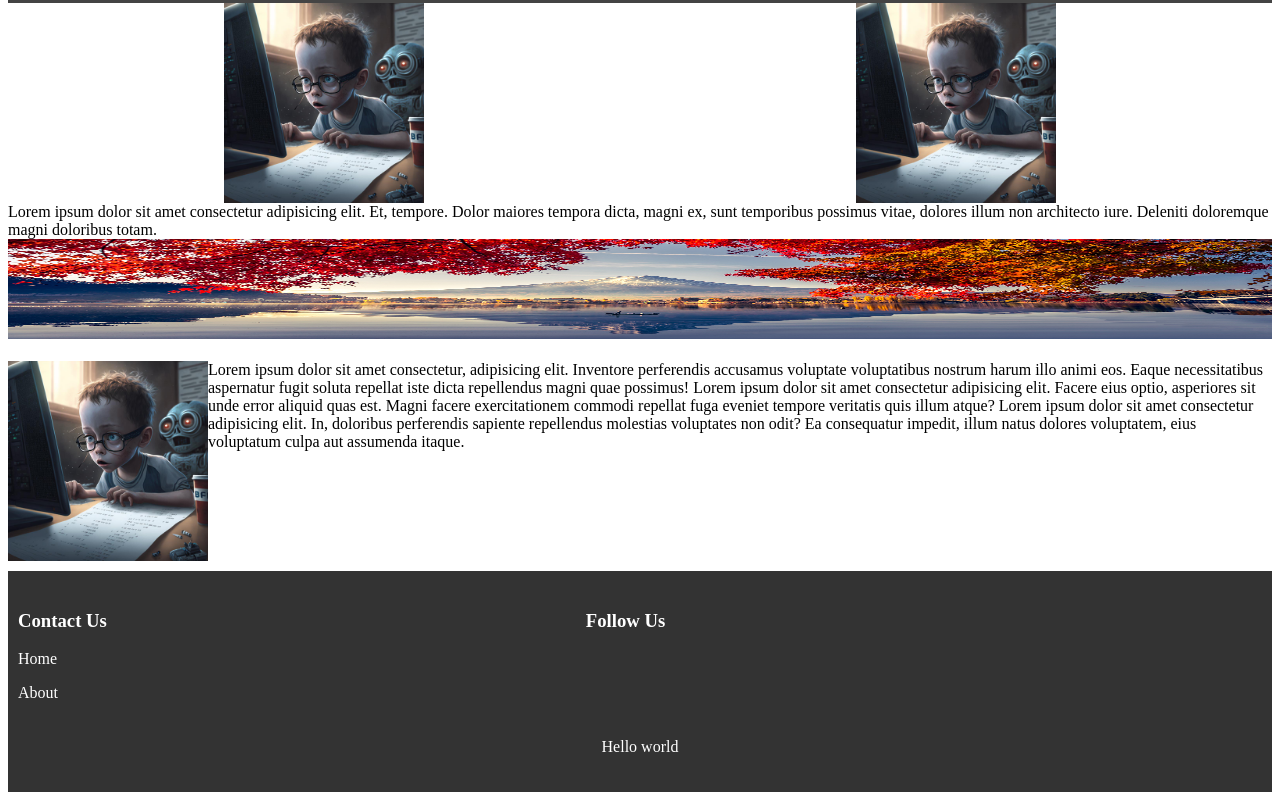
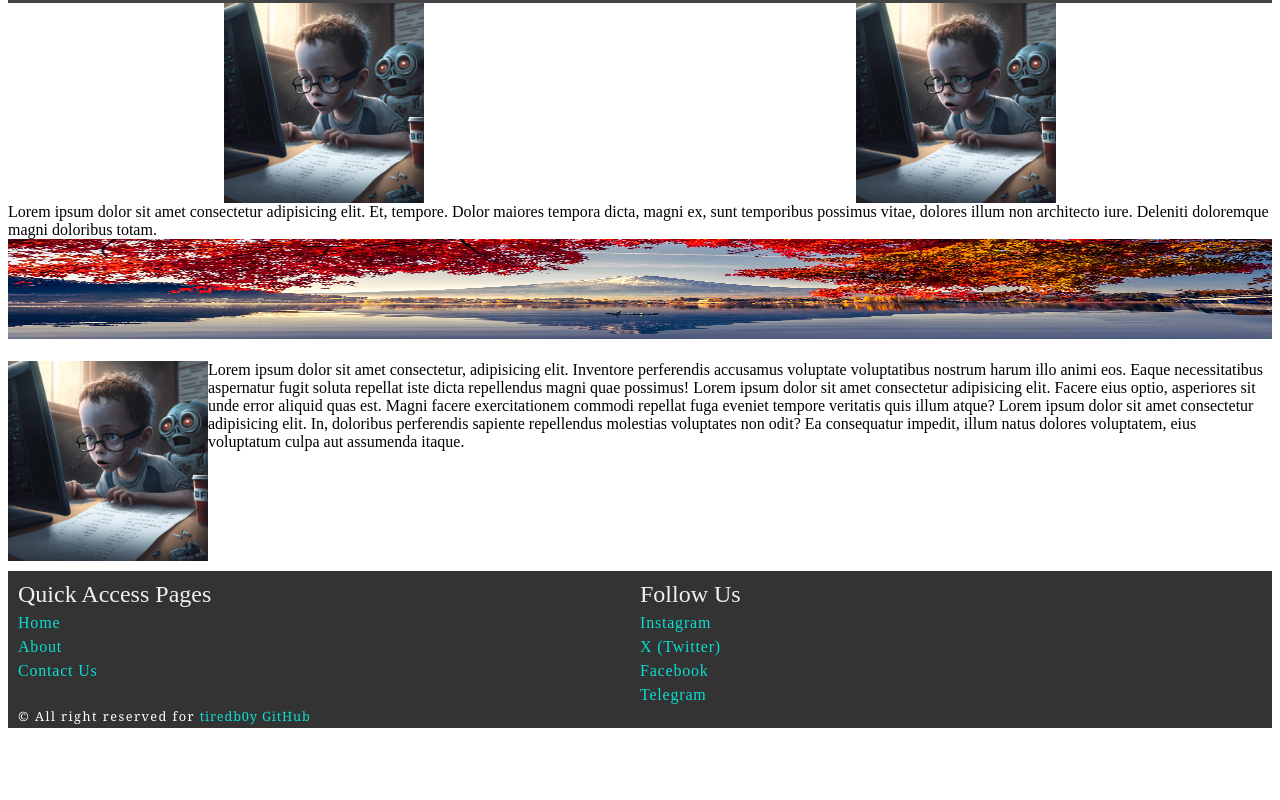
Before and after one commit to Tiredb0y/1-project, a Vue app in the folder vue-project/: page / in a window 1280 px wide. Shown: the part 247-1047 px from the top of the page. After the commit the page ends 983 px from the top, so only its background shows below. Built offline with nearby package versions, Linux system fonts and the light colour scheme.

Commit message:
redesign footer

```diff
--- a/vue-project/src/components/footervue.vue
+++ b/vue-project/src/components/footervue.vue
@@ -5,62 +5,64 @@
       <footer>
         <div class="footer-container">
           <div class="contact-info">
-            <h3><RouterLink to="/contact" class="link">Contact Us</RouterLink></h3>
-          <p><RouterLink to="/" class="link">Home</RouterLink></p>
-          <p><RouterLink to="/about" class="link">About</RouterLink></p>
-
+            <div class="footer-title">Quick Access Pages</div>
+          <div class="link-container"><RouterLink to="/" class="link">Home</RouterLink></div>
+          <div class="link-container"><RouterLink to="/about" class="link">About</RouterLink></div>
+          <div class="link-container"><RouterLink to="/contact" class="link">Contact Us</RouterLink></div>
           </div>
           <div class="social-media">
-            <h3>Follow Us</h3>
+            <div class="footer-title">Follow Us</div>
+            <div class="link-container"><a href="javascript:void(0)">Instagram</a></div>
+            <div class="link-container"><a href="javascript:void(0)">X (Twitter)</a></div>
+            <div class="link-container"><a href="javascript:void(0)">Facebook</a></div>
+            <div class="link-container"><a href="javascript:void(0)">Telegram</a></div>
           </div>
         </div>
-        <div class="copyright">
-          <p>Hello world</p>
-        </div>
+        <div class="copyright"><p>&copy; All right reserved for <a href="https://www.github.com/tiredb0y">tiredb0y GitHub</a></p></div>
       </footer>
 </template>
 <style scoped>
-.link{
+a {
+  color: rgb(11, 221, 211);
   text-decoration: none;
-  color: #fff;
+  letter-spacing: .05rem;
 }
-*{
-    display: flexbox;
+a:active {
+  color: darkcyan;
 }
-body {
+.link-container {
+  margin-top: 6px;
+}
+.copyright {
+  margin: 3px 0 0 0;
+  font-family: Georgia, 'Times New Roman', Times, serif;
+  font-size: .8rem;
+  letter-spacing: .09rem;
+  padding-left: 10px;
+}
+.copyright>p {
   margin: 0;
-  padding: 0;
-  font-family: Arial, sans-serif;
 }
-
 footer {
   background-color: #333;
   color: #fff;
-  padding: 20px 0;
+  padding: 10px 0 3px 0;
 }
 
 .footer-container {
-  display: flex;
-  justify-content: space-between;
+  display: grid;
+  grid-template-columns: repeat(2, 1fr);
 }
 
 .contact-info{
     margin-left: 10px;
 
 }
-.social-media {
-  display: flex;
-  justify-content: center;
-  margin-right: 48%;
+
+.footer-title {
+  font-size: 1.5rem;
+  color: #f0f0f0;
 }
 
-h3 {
-  color: #fff;
-}
-
-.copyright {
-  margin-top: 20px;
-  text-align: center;
-}
 
 </style>
```
